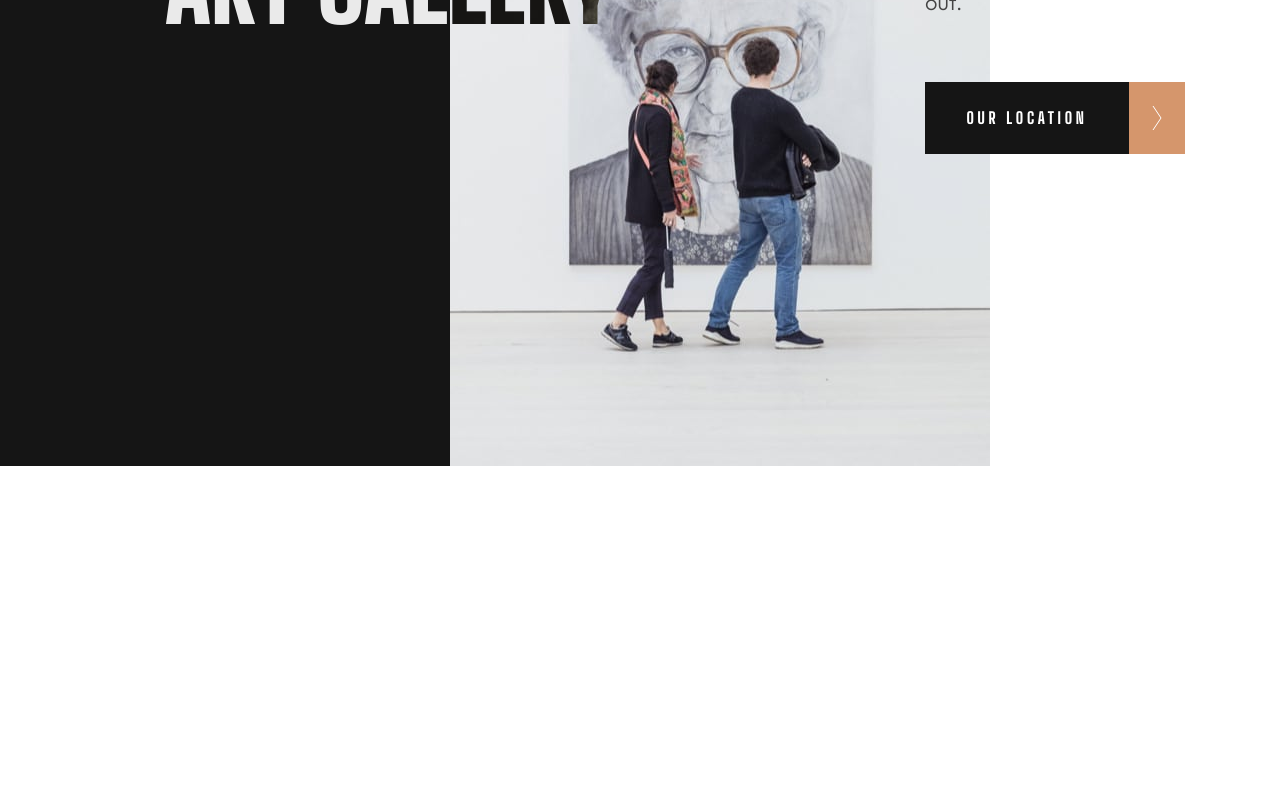
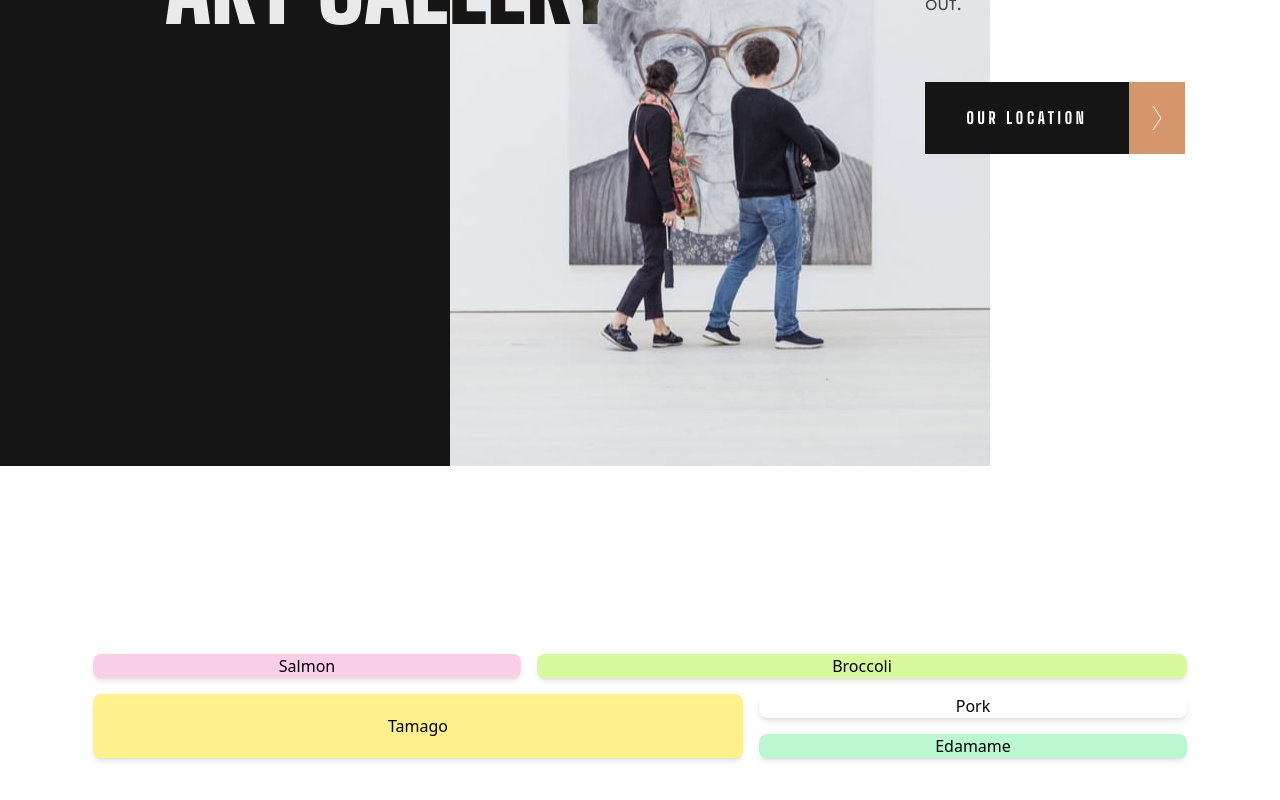
Before and after one commit to AldrinKP/art-gallery, a React (Vite) app: page / in a window 1280 px wide. Shown: the part 334-1134 px from the top of the page. Before the commit the page ends 800 px from the top, so only its background shows below. Built offline with nearby package versions, Linux system fonts and the light colour scheme.

Commit message:
Created initial Bento Section component using Grid template

```diff
--- a/src/App.jsx
+++ b/src/App.jsx
@@ -1,9 +1,11 @@
+import BentoSection from './components/home-page/BentoSection';
 import IntroSection from './components/home-page/IntroSection';
 
 function App() {
 	return (
 		<>
 			<IntroSection />
+			<BentoSection />
 		</>
 	);
 }
--- /dev/null
+++ b/src/components/home-page/BentoSection.jsx
@@ -0,0 +1,29 @@
+const BentoSection = () => {
+	return (
+		<div className="flex h-full w-[1110px] mx-auto my-[180px] items-center justify-center">
+			<div className="grid h-full w-full gap-4 bg-transparent p-2 grid-cols-5 grid-rows-3">
+				<div className="col-span-2 row-span-1 bg-pink-200 rounded-lg shadow-md flex items-center justify-center">
+					<p>Salmon</p>
+				</div>
+
+				<div className="col-span-3 row-span-1 bg-lime-200 rounded-lg shadow-md flex items-center justify-center">
+					<p>Broccoli</p>
+				</div>
+
+				<div className="col-span-3 row-span-2 bg-yellow-200 rounded-lg shadow-md flex items-center justify-center">
+					<p>Tamago</p>
+				</div>
+
+				<div className="col-span-2 row-span-1 bg-tan-200 rounded-lg shadow-md flex items-center justify-center">
+					<p>Pork</p>
+				</div>
+
+				<div className="col-span-2 row-span-1 bg-green-200 rounded-lg shadow-md flex items-center justify-center">
+					<p>Edamame</p>
+				</div>
+			</div>
+		</div>
+	);
+};
+
+export default BentoSection;
```
